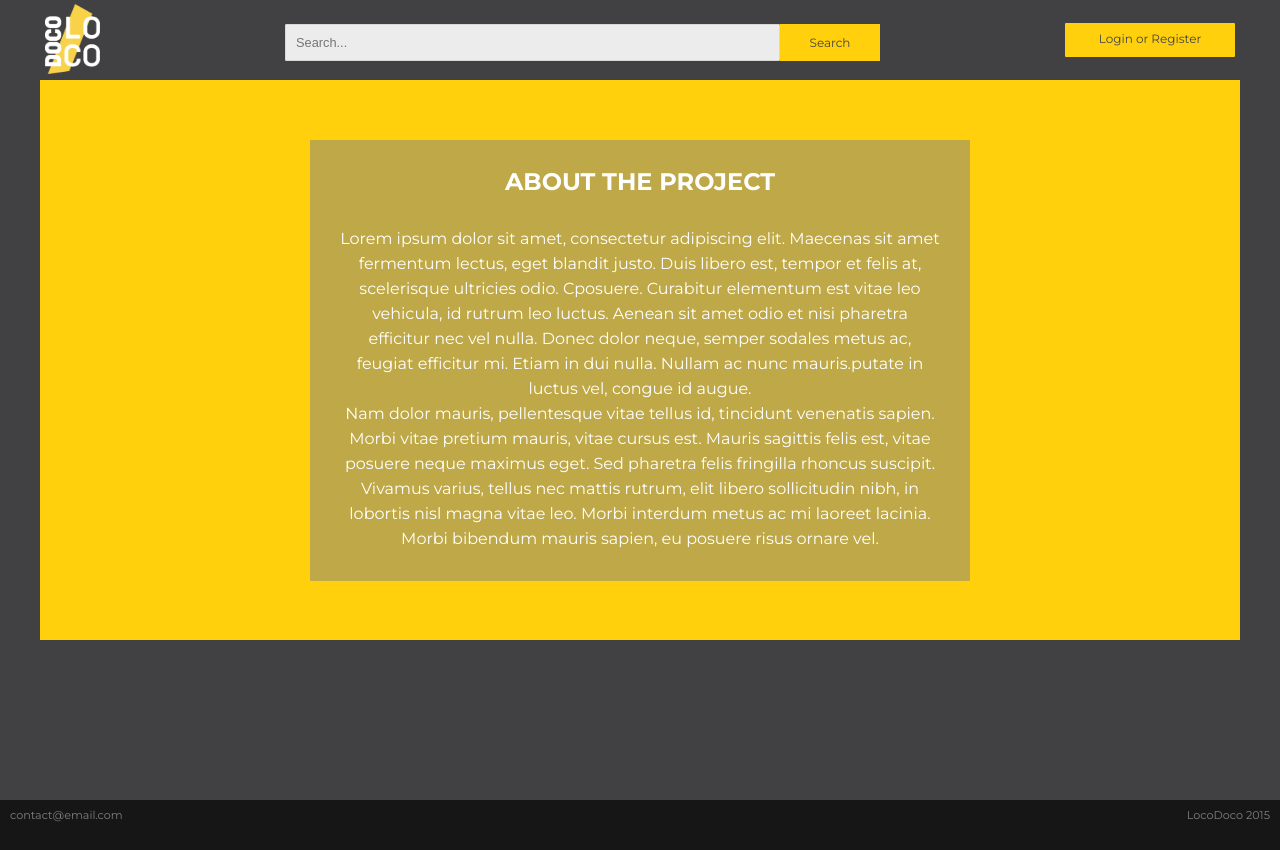
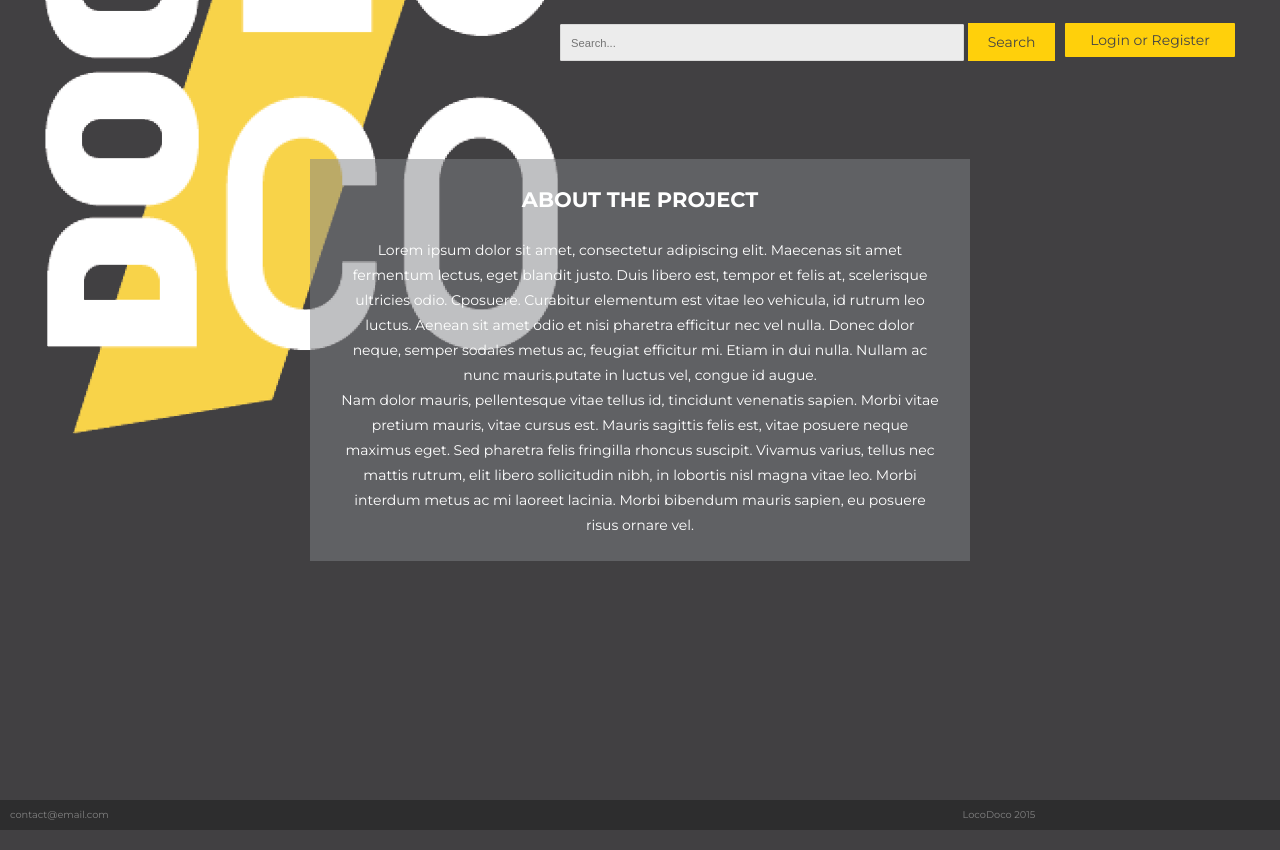
Before and after one commit to 1002915/filmCMS, a PHP site: page /filmCMS/ in a window 1280 px wide. Run offline with PHP 8.4, Linux system fonts and the light colour scheme; data comes from the database, SQL or seed files in the repository; data that the repository does not hold is empty; some libraries are stand-ins or nearby versions.

Commit message:
responsive
responsive

```diff
--- a/css/matt_styles.css
+++ b/css/matt_styles.css
@@ -47,18 +62,15 @@
   color: grey;
 }
 
-.footer_col_four {
-  text-align: right;
-}
 
 .footer {
-  background-color: rgba(0, 0, 0, 0.65);
+  background-color: rgba(0, 0, 0, 0.3);
   padding: 5px;
   width: 100%;
   box-sizing: border-box;
   display: flex;
   justify-content: space-around;
-  height: 50px;
+
 }
 
 #loginForm input[type=text] {
@@ -96,13 +109,10 @@
   background-color: #ffd00b;
   font-family: 'Montserrat', sans-serif;
   font-weight: 400;
-  margin: 5px 0px 0px 0px;
-
   box-sizing: border-box;
   border: none;
   text-decoration: none;
-  font-size: 12px;
-  float: right;
+  font-size: 1em;
 }
 
 input[type="submit"]:hover{
@@ -131,7 +146,7 @@ input[type="submit"]:hover{
 }
 
 .header_navigation input[type="text"], input[type="password"] {
-  width: calc(100% - 100px);
+  width: 80%;
   margin: 5px 0px 0px 0px;
 }
 
@@ -231,6 +246,19 @@ span {
 
 .cover_image_profile {
   width: 100%;
+
+}
+
+body {
+        font-family: 'Source Sans Pro', sans-serif;
+        font-size: 14px;
+        color: #666;
+}
+
+h1 {
+        text-align: center;
+        margin-bottom: 0;
+        margin-top: 60px;
 }
 
 #lean_overlay {
@@ -270,9 +298,7 @@ span {
         background: #ffd00b;
         font-family: 'Montserrat', sans-serif;
         font-weight: 400;
-  font-size: 12px;
         color: #454545;
-  height: 14px
 }
 
 a.btn {
@@ -433,49 +515,26 @@ a.btn {
 vertical-align: middle;
 }
 
-input[type="submit"] {
-  width: 100px;
-  height: 37px;
-}
-
 .float {
   display: flex;
   justify-content: space-between;
 }
 
-/* Start by setting display:none to make this hidden.
-   Then we position it in relation to the viewport window
-   with position:fixed. Width, height, top and left speak
-   for themselves. Background we set to 80% white with
-   our animation centered, and no-repeating */
-.popper {
-    display:    none;
-    position:   fixed;
-    z-index:    1000;
-    top:        0;
-    left:       0;
-    height:     100%;
-    width:      100%;
-    background: #414042
-                url('../img/loader.gif')
-                50% 50%
-                no-repeat;
+/*
+============================================
+============  MEDIA QUERIES  ===============
+============================================
+*/
+
+@media only screen and (min-width: 720px) and (max-width: 1199px) {
+
+
+  .header_navigation input[type="text"], input[type="password"] {
+
+    width: 63%;
   }
 
-/* When the body has the loading class, we turn
-   the scrollbar off with overflow:hidden */
-body.loading {
-    overflow: hidden;
+    #modal_trigger {
+      width: 93px;
   }
-
-
-/* Anytime the body has the loading class, our
-   modal element will be visible */
-body.loading .popper {
-    display: block;
 }
-
-.logo {
-  width: 55px;
-  height: 70px;
-}
--- a/css/styles.css
+++ b/css/styles.css
@@ -40,20 +40,34 @@ html {
 .banner {
 	width: 100%;
 	height: 560px;
-	background-color: #ffd00b;
-  	display: flex;
+	/*background-image: url("http://stack.soldevi.net/img/sae.mp4"); */
   	align-items: center;
   	justify-content: center;
+  	position: relative;
+    overflow: hidden;
+
+}
+.bannervideo {
+	position: relative;
+	width: 100%;
+	height: 560px;
+	z-index:0;
 
 }
 
 .blurb {
-    margin-right: auto;
-    margin-left: auto;
     text-align: center;
     width: 50%;
     background-color: rgba(128, 130, 133, 0.5);
     padding: 30px;
+    position: absolute;
+    z-index: 1;
+    height: 61%;
+    margin: auto;
+    top: 0;
+    right: 0;
+    left: 0;
+    bottom: 0;
 
 }
 
@@ -166,3 +180,40 @@ html {
 .push {
 height: 4em;
 }
+
+/*
+============================================
+============  MEDIA QUERIES  ===============
+============================================
+*/
+
+@media only screen and (min-width: 720px) and (max-width: 1199px) {
+
+	.site_container {
+	    max-width: 720px;
+
+		}
+	.blurb {
+		width:70%;
+		font-size:.9em;
+		padding: 20px;
+	}
+
+	.bannervideo {
+	height: 460px;
+	}
+
+	.film_large .film_thumbnail {
+    height: 206px;
+}
+
+.film_thumbnail {
+	height: 116px;
+}
+
+.film_title_large {
+	font-size: 1.2em;
+}
+
+.film_title_small {
+	font-size: 1em;
```
Also changed, not shown: other parts of css/matt_styles.css (+85 -8 lines). Lines whose indentation alone changed are shown as unchanged.
